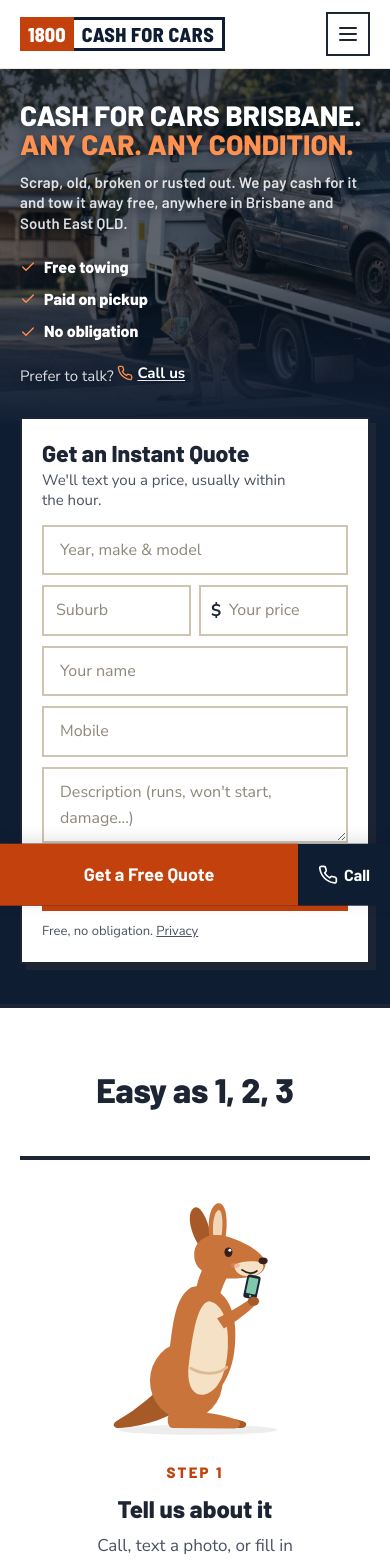
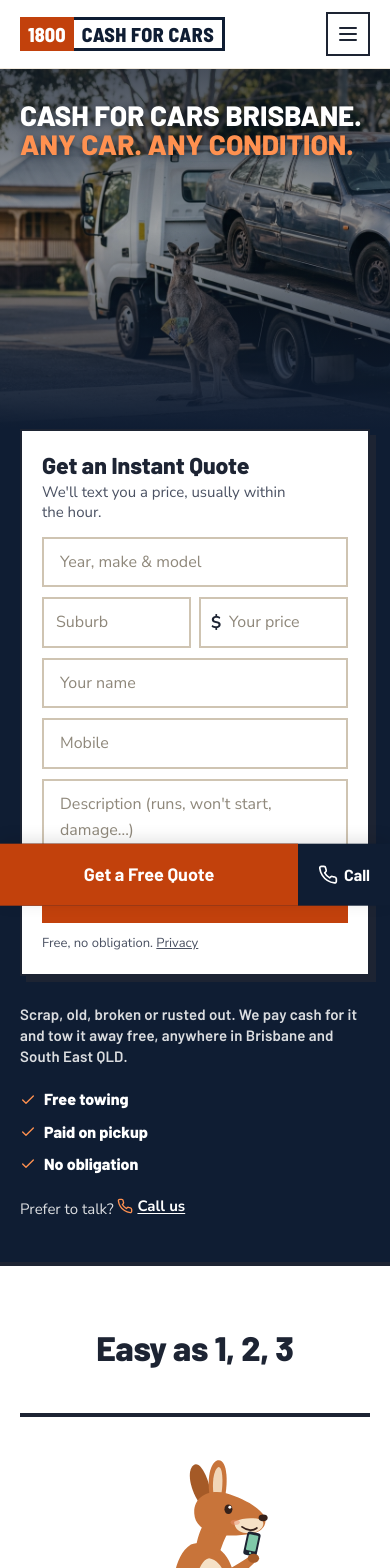
Before and after one commit to mehdiamiry40/1800cashforcars, a Next.js app: page / in a window 390 px wide. Shown: the top 1568 px of the page. Built offline with nearby package versions, Linux system fonts and the light colour scheme.

Commit message:
Hero on phones: details move under the quote form, photo shows between headline and form
Co-Authored-By: Claude Opus 5.5 <noreply@anthropic.com>

```diff
--- a/src/components/Hero.tsx
+++ b/src/components/Hero.tsx
@@ -24,15 +24,30 @@ export function Hero({ where, title, lead, sub }: { where?: string; title?: stri
           className="object-cover object-[58%_70%] md:object-[50%_60%]"
         />
         {/* Keeps the headline readable over the photo. */}
-        <div aria-hidden className="absolute inset-0 bg-gradient-to-b from-navy-950/75 via-navy-950/60 via-55% to-navy md:bg-gradient-to-r md:from-navy-950/90 md:from-30% md:via-navy-950/70 md:via-50% md:to-navy-950/20 md:to-70%" />
+        <div aria-hidden className="absolute inset-0 bg-gradient-to-b from-navy-950/75 via-navy-950/35 via-45% to-navy md:bg-gradient-to-r md:from-navy-950/90 md:from-30% md:via-navy-950/70 md:via-50% md:to-navy-950/20 md:to-70%" />
       </div>
 
-      <div className="container-site grid items-start gap-x-10 gap-y-7 pb-10 pt-8 sm:pt-12 md:grid-cols-[minmax(0,1fr)_minmax(0,430px)] md:py-16">
-        <div className="text-white [text-shadow:0_1px_10px_rgba(10,20,36,0.7)] md:self-center md:[text-shadow:none]">
+      {/* Phones: headline, then a gap where the photo shows, then the form, then the details.
+          Desktop: headline and details stacked on the left, form on the right. */}
+      <div className="container-site grid items-start gap-x-10 gap-y-7 pb-10 pt-8 sm:pt-12 md:grid-cols-[minmax(0,1fr)_minmax(0,430px)] md:grid-rows-[1fr_auto_1fr] md:gap-y-0 md:py-16">
+        <div className="min-h-[300px] text-white [text-shadow:0_1px_10px_rgba(10,20,36,0.7)] min-[400px]:min-h-[320px] sm:min-h-[380px] md:col-start-1 md:row-start-1 md:min-h-0 md:self-end md:[text-shadow:none]">
           <h1 className="font-heading text-[28px] font-extrabold uppercase leading-[1.05] min-[400px]:text-[32px] sm:text-[40px] lg:text-[46px]">
             {copy.title} <span className="block text-brand-light">{copy.lead}</span>
           </h1>
-          <p className="mt-3 max-w-md font-heading text-[15px] font-semibold leading-snug tracking-[0.01em] text-white/85 sm:mt-4 sm:font-sans sm:text-[20px] sm:font-normal sm:leading-relaxed sm:tracking-normal sm:text-white/90">{copy.sub}</p>
+        </div>
+
+        <div
+          id="quote"
+          data-quote
+          className="scroll-mt-24 border-2 border-ink bg-white p-5 shadow-[6px_6px_0_#1d2433] md:col-start-2 md:row-span-3 md:row-start-1 md:max-w-[400px] md:self-center md:justify-self-end"
+        >
+          <h2 className="font-heading text-[23px] font-extrabold leading-tight text-ink">Get an Instant Quote</h2>
+          <p className="mb-3.5 mt-0.5 text-[15px] leading-snug">We&apos;ll text you a price, usually within the hour.</p>
+          <QuoteForm variant="compact" />
+        </div>
+
+        <div className="text-white md:col-start-1 md:row-start-2">
+          <p className="max-w-md font-heading text-[15px] font-semibold leading-snug tracking-[0.01em] text-white/85 sm:font-sans sm:text-[20px] sm:font-normal sm:leading-relaxed sm:tracking-normal sm:text-white/90 md:mt-4">{copy.sub}</p>
           <ul className="mt-5 grid gap-1.5 font-heading text-[16px] font-extrabold sm:mt-6">
             {copy.points.map((p) => (
               <li key={p} className="flex items-center gap-2">
@@ -47,12 +62,6 @@ export function Hero({ where, title, lead, sub }: { where?: string; title?: stri
             </a>
           </p>
         </div>
-
-        <div id="quote" data-quote className="scroll-mt-24 border-2 border-ink bg-white p-5 shadow-[6px_6px_0_#1d2433] md:max-w-[400px] md:justify-self-end">
-          <h2 className="font-heading text-[23px] font-extrabold leading-tight text-ink">Get an Instant Quote</h2>
-          <p className="mb-3.5 mt-0.5 text-[15px] leading-snug">We&apos;ll text you a price, usually within the hour.</p>
-          <QuoteForm variant="compact" />
-        </div>
       </div>
 
     </section>
```
